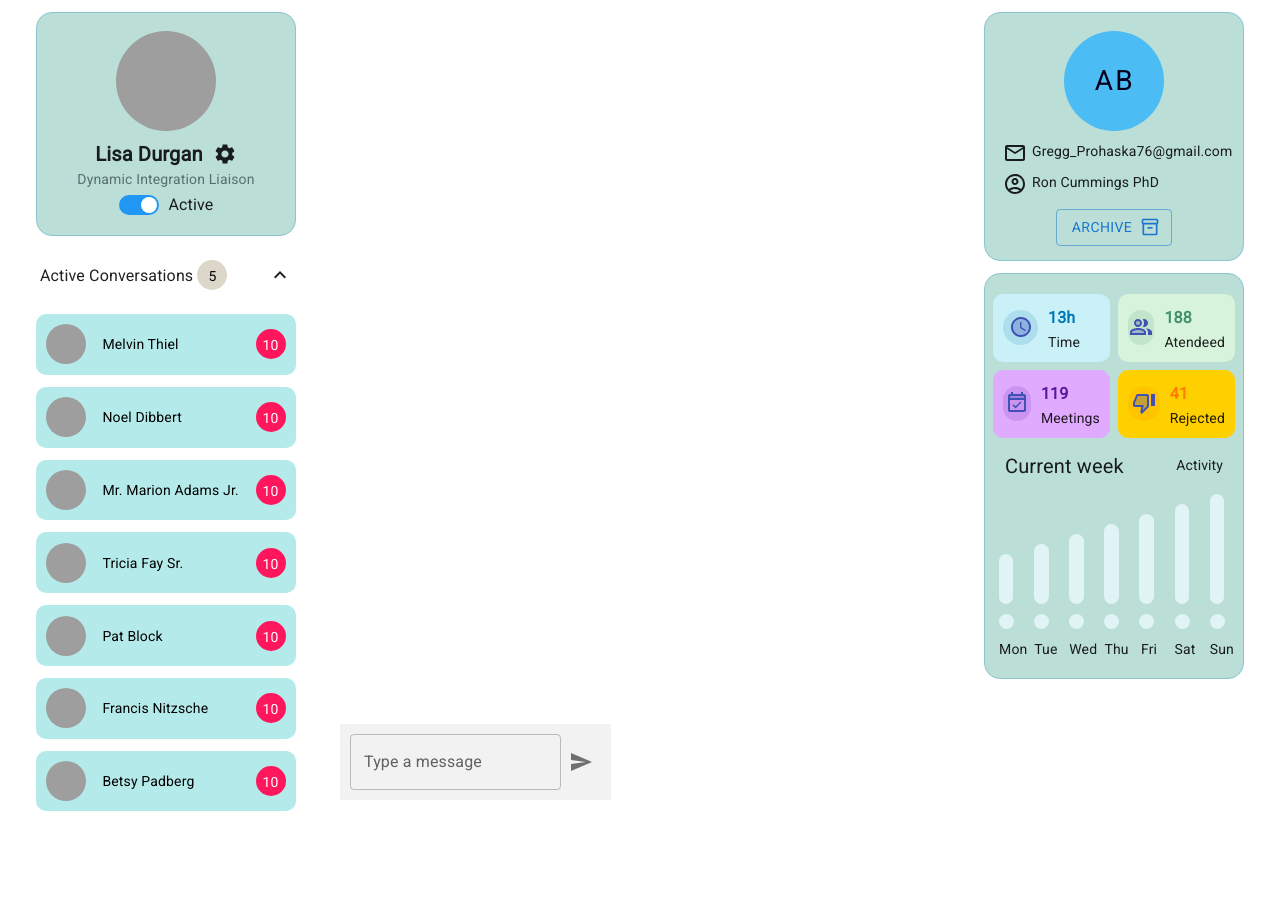
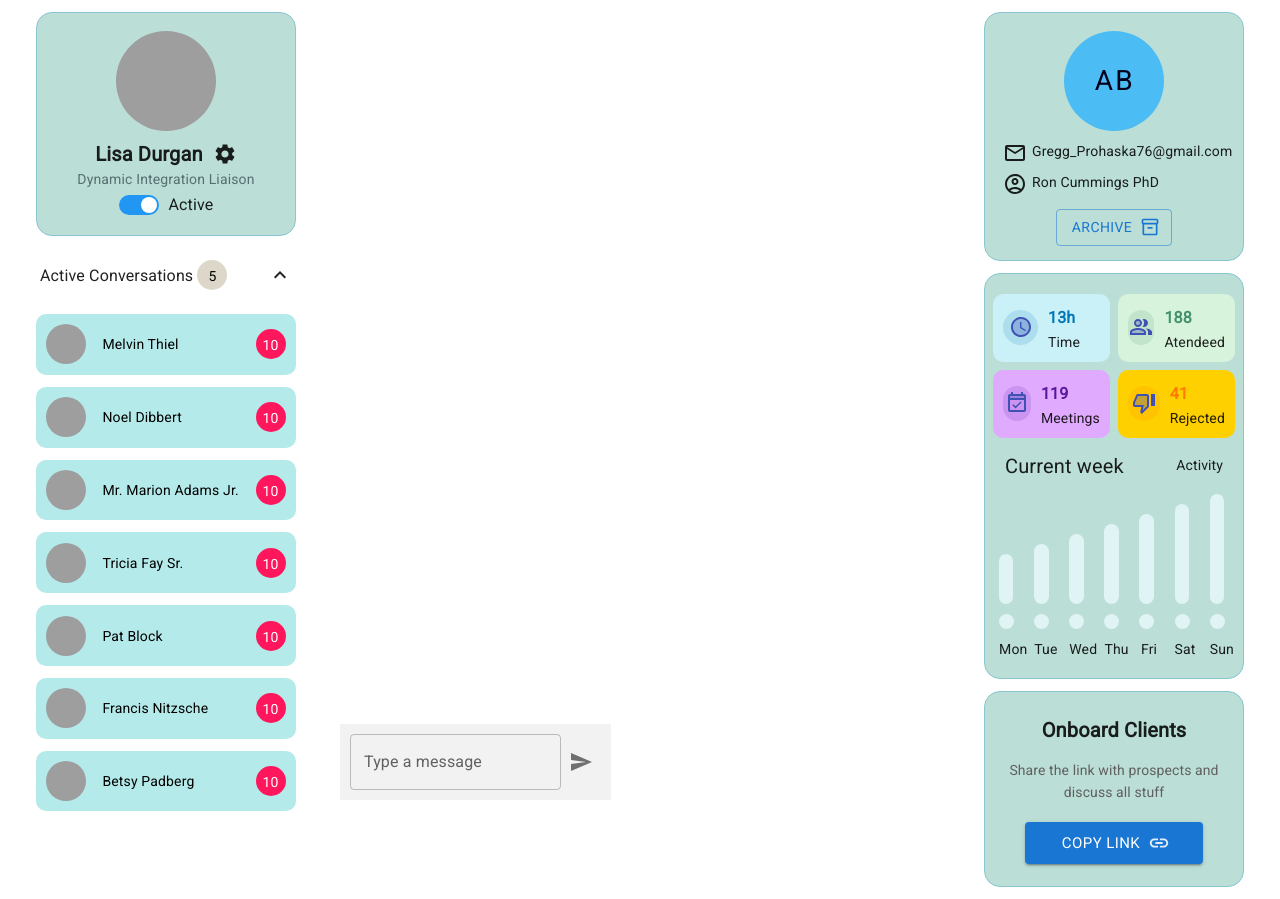
Before and after one commit to iamrohitkiransawai/chat-screen-ui-design, a React (Vite) app in the folder chat-screen-riktam/: page / in a window 1280 px wide. Before the commit the page ends 823 px from the top, so only its background shows below. Built offline with nearby package versions, Linux system fonts and the light colour scheme; grey boxes are pictures that could not be loaded.

Commit message:
CopyLinkComp right side lowest comp (#3)

```diff
--- /dev/null
+++ b/chat-screen-riktam/src/components/analysisInfo/components/onboard-client/CopyLinkComp.jsx
@@ -0,0 +1,37 @@
+import { getSxForUserInfo } from "../../../../utils";
+import { Box } from "@mui/system";
+import { Button, Container, Typography } from "@mui/material";
+import LinkTwoToneIcon from "@mui/icons-material/LinkTwoTone";
+import { CopyLinkCompStyle, NotificationInfo } from "../../styles";
+
+const CopyLinkComp = () => (
+  <Box sx={getSxForUserInfo("#BBDED6", "#8AC6D1")}>
+    <CopyLinkCompStyle>
+      <Typography variant="h6" sx={{ margin: 1.8, fontWeight: 800 }}>
+        Onboard Clients
+      </Typography>
+      <Typography
+        variant="subtitle2"
+        sx={{ marginBottom: 1.8, color: "#606060" }}
+      >
+        Share the link with prospects and discuss all stuff
+      </Typography>
+
+      <Button
+        size="large"
+        variant="contained"
+        endIcon={<LinkTwoToneIcon />}
+        sx={{
+          marginLeft: 4,
+          marginRight: 4,
+          marginBottom: 1.8,
+          marginTop: 0.4,
+        }}
+      >
+        Copy Link
+      </Button>
+    </CopyLinkCompStyle>
+  </Box>
+);
+
+export default CopyLinkComp;
--- a/chat-screen-riktam/src/components/analysisInfo/index.jsx
+++ b/chat-screen-riktam/src/components/analysisInfo/index.jsx
@@ -2,6 +2,7 @@ import { Box, Grid } from "@mui/material";
 import React from "react";
 import { getSxForUserInfo } from "../../utils";
 import MiddleRightSection from "./components/MiddleRightSection";
+import CopyLinkComp from "./components/onboard-client/CopyLinkComp";
 import UserArchiveScreen from "./components/UserArchiveScreen";
 
 const AnalysisInfo = () => {
@@ -11,6 +12,7 @@ const AnalysisInfo = () => {
         <UserArchiveScreen />
       </Box>
       <MiddleRightSection />
+      <CopyLinkComp />
     </Grid>
   );
 };
--- a/chat-screen-riktam/src/components/analysisInfo/styles.js
+++ b/chat-screen-riktam/src/components/analysisInfo/styles.js
@@ -117,3 +117,9 @@ export const DayLabel = styled.div`
   text-align: center;
   margin-top: 10px;
 `;
+
+export const CopyLinkCompStyle = styled.div`
+  display: flex;
+  flex-direction: column;
+  text-align: center;
+`;
```
